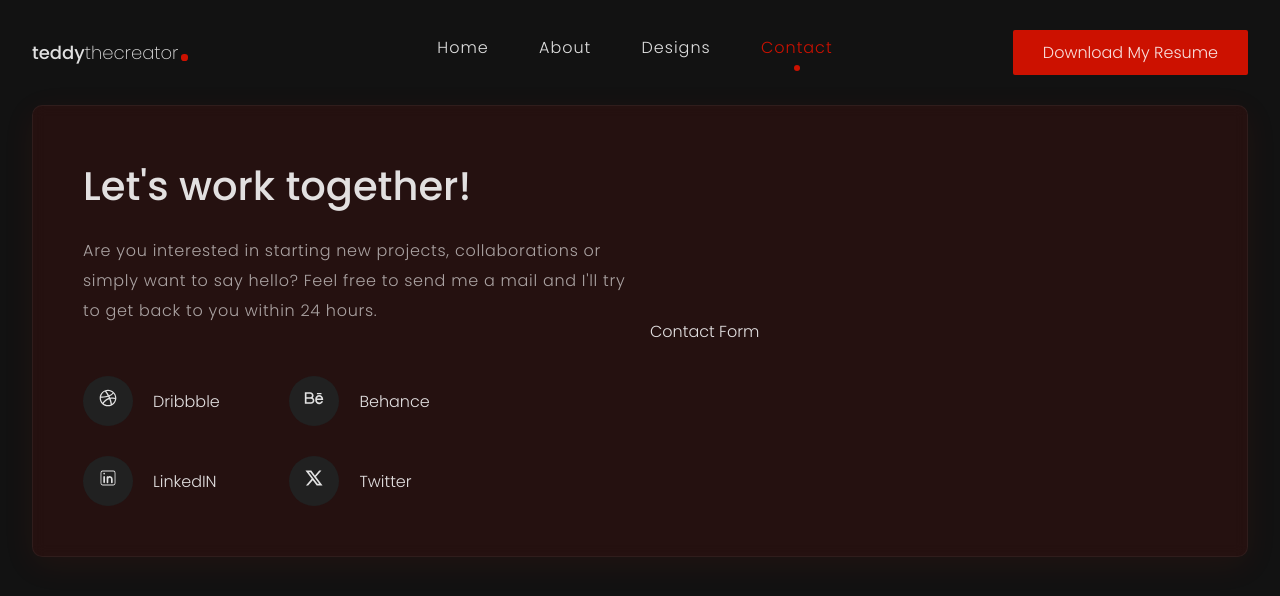
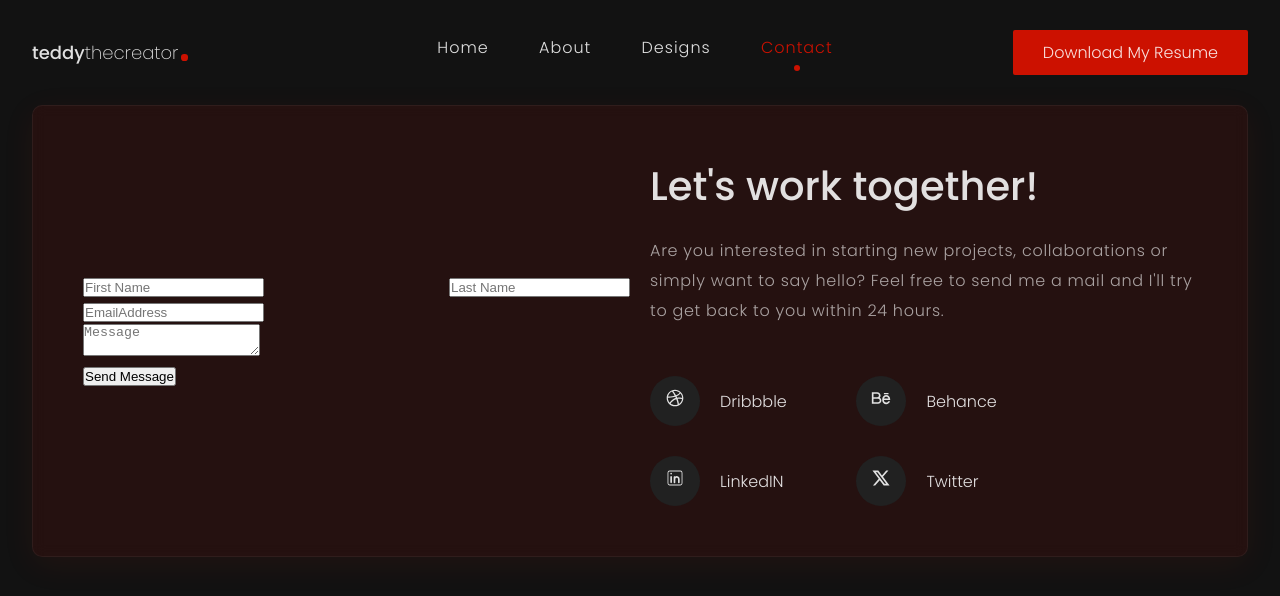
Before and after one commit to theblaisecode/Gsap_and_TSX, a React (Vite) app: page /contact in a window 1280 px wide. Shown: the top 596 px of the page. Built offline with nearby package versions, Linux system fonts and the light colour scheme.

Commit message:
first commit

```diff
--- a/src/components/ContactPage.tsx
+++ b/src/components/ContactPage.tsx
@@ -46,8 +46,45 @@ export const ContactForm = () => {
   return (
     <div id="form">
       <div className="formContent">
-        <div className="contentTop">Contact Form</div>
-      </div>
+          <form>
+            <div id="name">
+              <p>
+                <input
+                  type="text"
+                  id="fName"
+                  name="fName"
+                  placeholder="First Name"
+                />
+              </p>
+
+              <p>
+                <input
+                  type="text"
+                  id="lName"
+                  name="lName"
+                  placeholder="Last Name"
+                />
+              </p>
+            </div>
+
+            <div id="email">
+              <input
+                type="email"
+                id="email"
+                name="email"
+                placeholder="EmailAddress"
+              />
+            </div>
+
+            <div id="message">
+              <textarea placeholder="Message"></textarea>
+            </div>
+
+            <div className="formButton">
+              <button type="submit">Send Message</button>
+            </div>
+          </form>
+        </div>
     </div>
   );
 };
--- a/src/styles/ContactWrapper.ts
+++ b/src/styles/ContactWrapper.ts
@@ -6,6 +6,7 @@ const ContactWrapper = styled.section`
     gap: 2rem;
     justify-content: space-between;
     align-items: center;
+    flex-direction: row-reverse;
     /* border: 2px solid #464545;
     border-radius: 5px; */
     padding: 5rem;
@@ -21,6 +22,8 @@ const ContactWrapper = styled.section`
   .contactContent .bottom {
     flex: 1;
   }
+
+  /* Lets Work Together */
 
   .letsWorkContent,
   .letsWorkContent .contentTop {
@@ -47,6 +50,8 @@ const ContactWrapper = styled.section`
   .letsWorkContent .contentBottom {
     width: 70%;
   }
+
+  /* Socials */
 
   .contactSocials {
     display: grid;
@@ -89,6 +94,13 @@ const ContactWrapper = styled.section`
     background: var(--primary);
     transition: all 0.4s;
   }
+
+  /* Contact Form */
+  form #name {
+    display: flex;
+    justify-content: space-between;
+    align-items: center;
+  }
 `;
 
 export default ContactWrapper;
```
